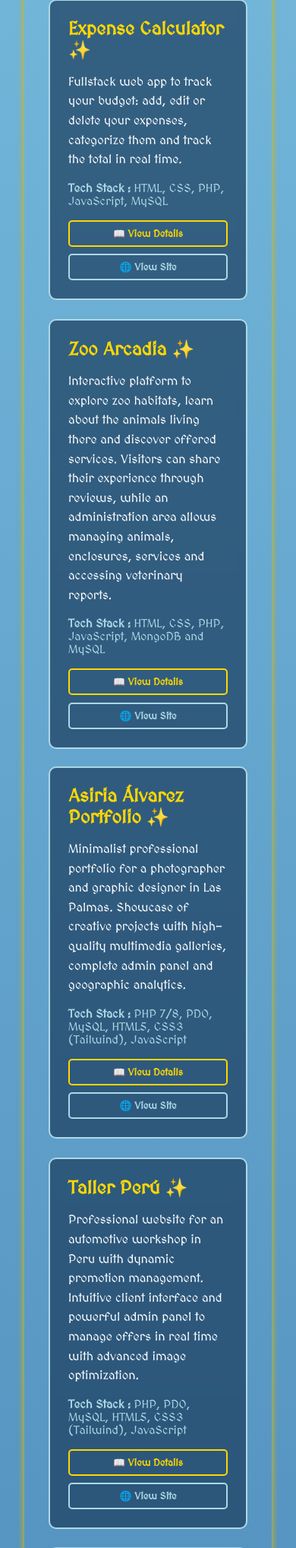
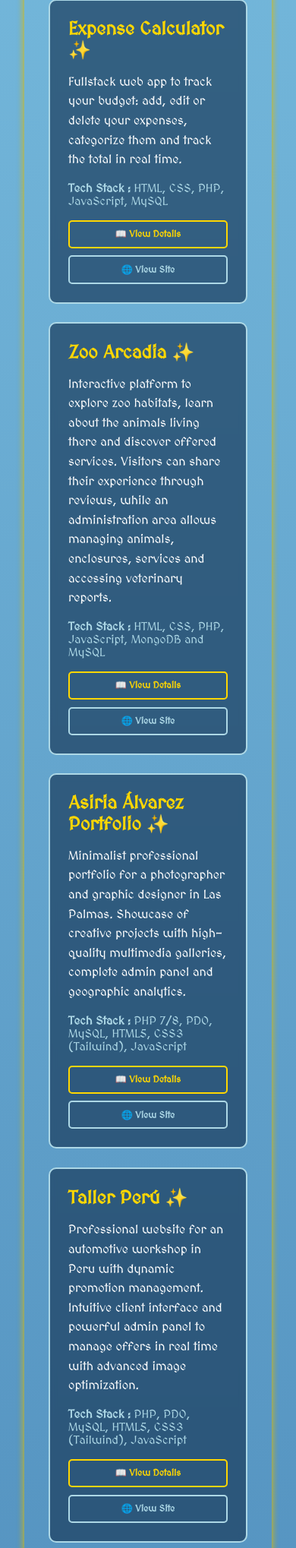
Before and after one commit to etrguez/portfolio, a PHP site: page /index.php in a window 390 px wide. Shown: the part 1589-3627 px from the top of the page at 76% size. Run offline with PHP 8.4, Linux system fonts and the light colour scheme; some web fonts are replaced.

Commit message:
Corrige les clés de traduction et rend les boutons responsive sur mobile

```diff
--- a/i18n.php
+++ b/i18n.php
@@ -124,9 +124,11 @@
     'feature_security' => '🔐 Sécurité :',
     'feature_validation' => '✅ Validation :',
 
+    // Project buttons
+    'project_btn_details' => '📖 Voir les détails',
+    'project_btn_site' => '🌐 Voir le site',
+
     // Common buttons
-    'btn_view_details' => 'Voir les détails',
-    'btn_view_site' => 'Voir le site',
     'btn_send' => 'Envoyer',
     'btn_back' => 'Retour',
 
@@ -230,9 +232,11 @@
     'feature_security' => '🔐 Seguridad:',
     'feature_validation' => '✅ Validación:',
 
+    // Project buttons
+    'project_btn_details' => '📖 Ver detalles',
+    'project_btn_site' => '🌐 Ver sitio',
+
     // Common buttons
-    'btn_view_details' => 'Ver detalles',
-    'btn_view_site' => 'Ver sitio',
     'btn_send' => 'Enviar',
     'btn_back' => 'Atrás',
 
@@ -336,9 +340,11 @@
     'feature_security' => '🔐 Security:',
     'feature_validation' => '✅ Validation:',
 
+    // Project buttons
+    'project_btn_details' => '📖 View Details',
+    'project_btn_site' => '🌐 View Site',
+
     // Common buttons
-    'btn_view_details' => 'View Details',
-    'btn_view_site' => 'View Site',
     'btn_send' => 'Send',
     'btn_back' => 'Back',
 
--- a/style.css
+++ b/style.css
@@ -758,8 +758,11 @@
   .btn-detail,
   .btn-site {
     width: 100%;
-    padding: 0.5rem 1rem;
-    font-size: 0.8rem;
+    padding: 0.6rem 0.8rem;
+    font-size: 0.75rem;
+    white-space: nowrap;
+    overflow: hidden;
+    text-overflow: ellipsis;
   }
 }
 
```
Also changed, not shown: 1 other file.
